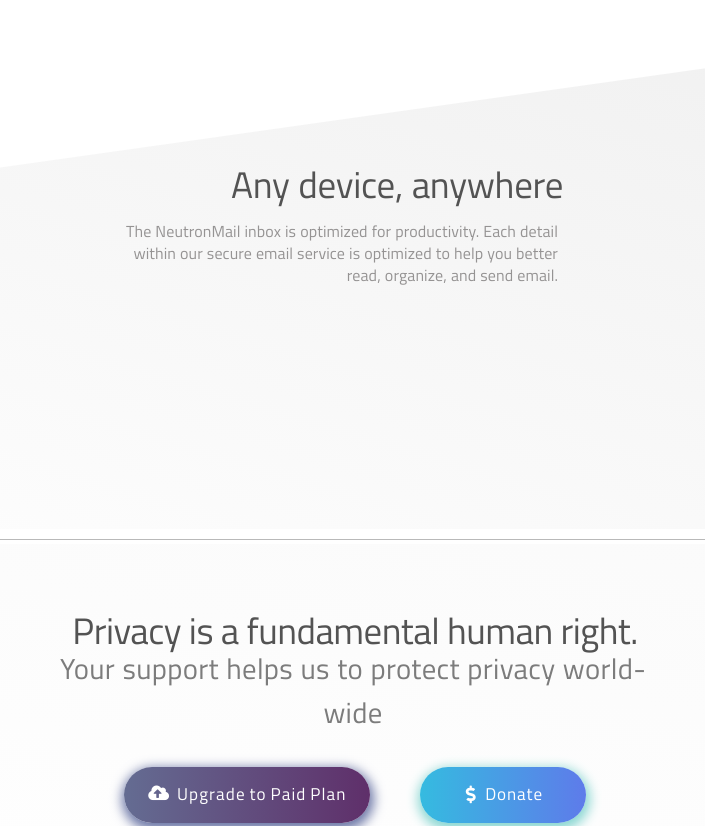
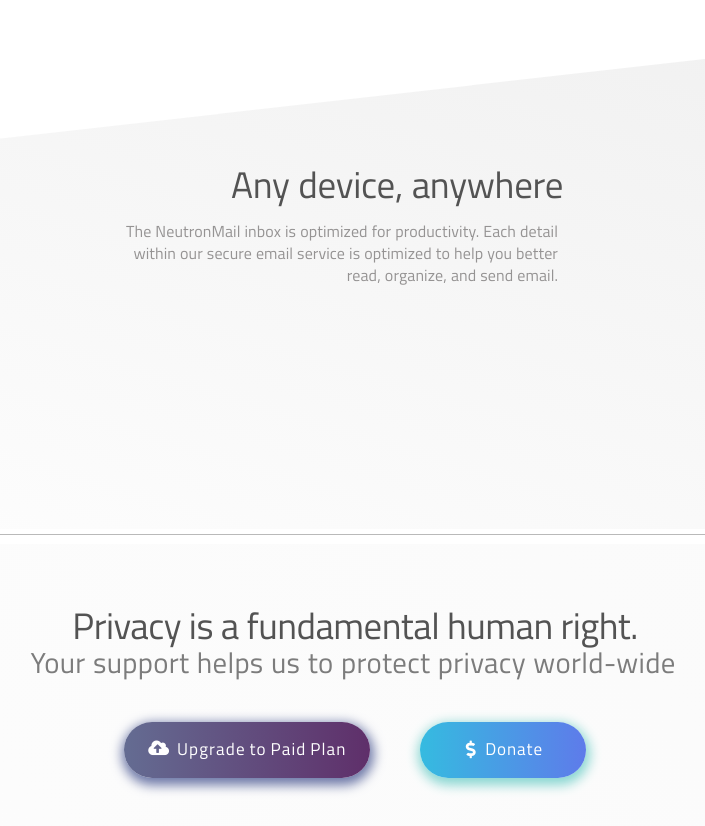
Before and after one commit to DenKorporation/neutronMail, a plain HTML site: page index.html in a window 1280 px wide. Shown: the part 1677-2503 px from the top of the page, without its empty margins (545-1250 px from the left). Drawn offline with Linux system fonts and the light colour scheme.

Commit message:
zoom fix

```diff
--- a/style.css
+++ b/style.css
@@ -344,8 +344,8 @@ main {
 	box-sizing: border-box;
 	width: 100%;
 	height: 200px;
-	border-top: 216px solid #fff;
-	border-right: 120vw solid transparent;
+	border-top: 215px solid #fff;
+	border-right: 1900px solid transparent;
 	z-index: 0;
 }
 
@@ -356,14 +356,14 @@ main {
 	height: 670px;
 	displaY: block;
 	position: absolute;
-	right: 17.6vw;
-	top: -15.6vh;
+	right: 270px;
+	top: -117px;
 	z-index: -1;
 }
 
 .purchase-block {
-	padding-top: 7.16vh;
-	padding-bottom: 8.76vh;
+	padding-top: 52px;
+	padding-bottom: 2000px;
 	background: linear-gradient(to bottom left, #fafafa, #ffffff);
 }
 
@@ -371,15 +371,16 @@ main {
 	content: "";
 	display: block;
 	height: 1px;
-	width: 72.86vw;
+	width: 1400px;
 	position: relative;
 	background: #b9b9b9;
 	top: -62px;
-	left: -8.5vw;
+	left: -30px;
+
 }
 
 .purchase-content {
-	max-width: 50vw;
+	max-width: 940px;
 	margin: 0 auto;
 	text-align: center;
 }
@@ -393,7 +394,7 @@ main {
 }
 
 .purchase-head>p {
-	margin-top: 1px;
+	margin-top: 0px;
 	color: #7c7c7c;
 	font-size: 1.8rem;
 	position: relative;
@@ -408,7 +409,7 @@ main {
 	grid-template: 1fr / 246px 166px;
 	justify-content: center;
 	grid-gap: 50px;
-	margin-top: 20px;
+	margin-top: 25px;
 }
 
 .purchase-btns>button {
@@ -460,6 +461,7 @@ main {
 }
 footer {
 	height: 603px;
+
 	}
 
 	.footer-container {
```
